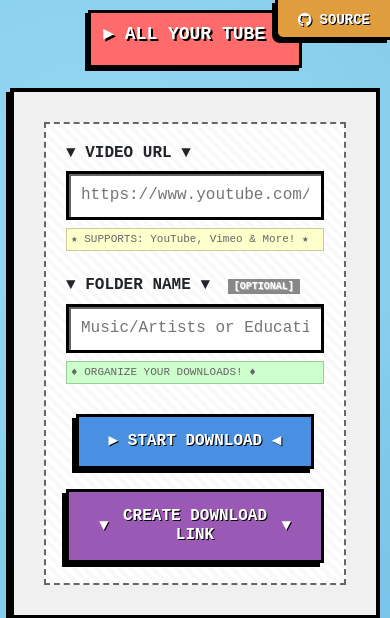
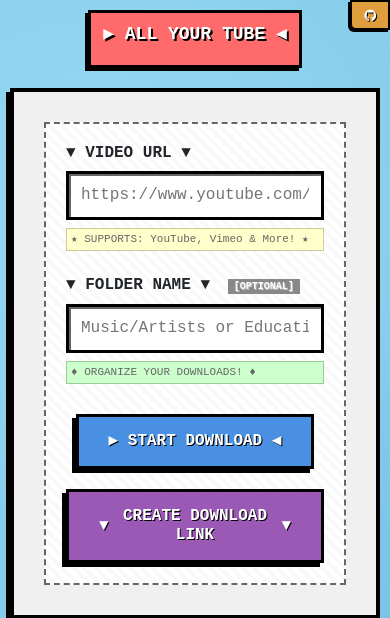
Before and after one commit to cdated/all-your-tube, a Flask app: page /yourtube/ in a window 390 px wide. Shown: the top 618 px of the page. Run offline with Flask 3, Linux system fonts and the light colour scheme; parts of the project's set-up code (start-up, migrations or seed data) failed here and were passed over; some libraries are stand-ins or nearby versions.

Commit message:
style: responsive-ui shrink source tab on mobile only show icon

```diff
--- a/src/all_your_tube/static/css/main.css
+++ b/src/all_your_tube/static/css/main.css
@@ -523,6 +523,26 @@
     line-height: 1.3;
 }
 
+/* Source tab mobile adjustments */
+@media (max-width: 800px) {
+    .github-corner {
+        font-size: 12px;
+        padding: 8px 12px 6px 12px;
+        border: 2px solid #000;
+        border-radius: 0 0 0 6px;
+        box-shadow: -2px 2px 0px #000;
+    }
+
+    .github-corner:hover {
+        transform: translate(-1px, 1px);
+        box-shadow: -1px 1px 0px #000;
+    }
+
+    .github-corner span {
+        display: none;
+    }
+}
+
 /* Mobile improvements for log controls */
 @media (max-width: 500px) {
     #connectionStatus {
```
